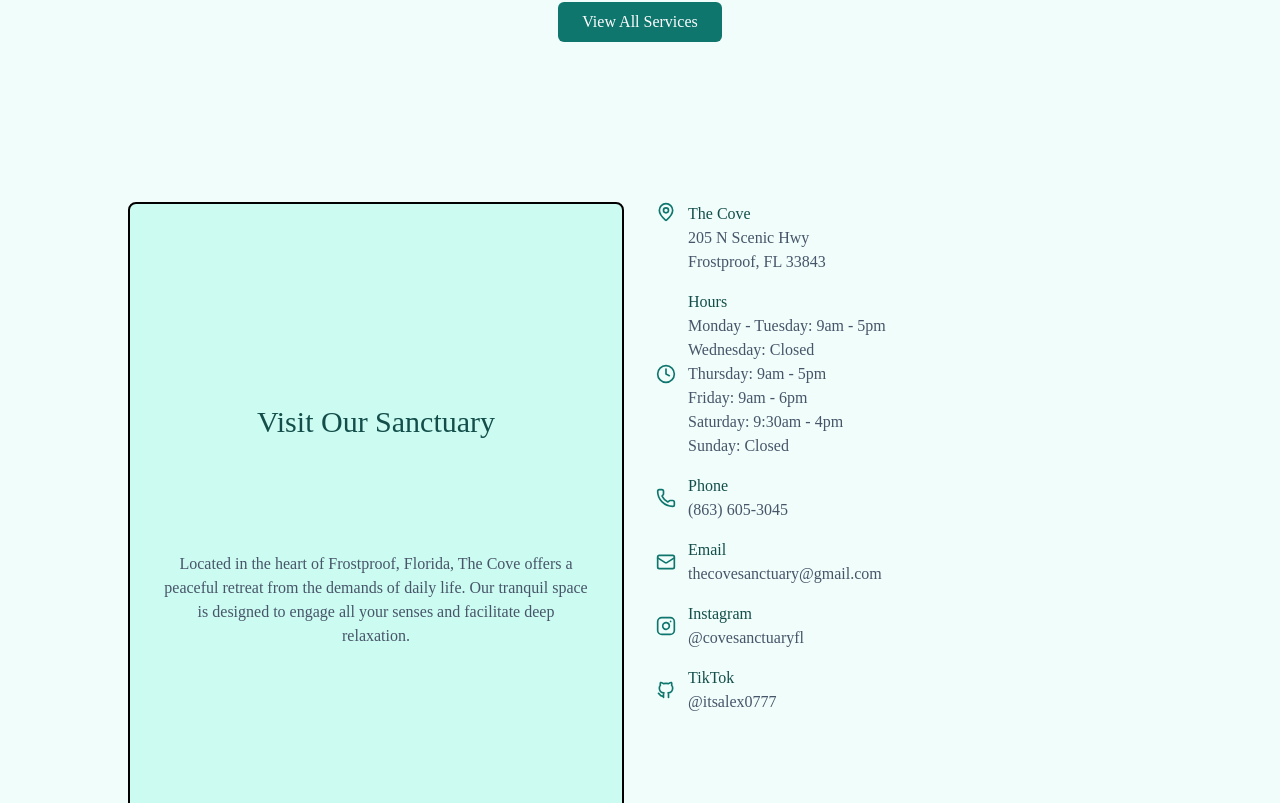
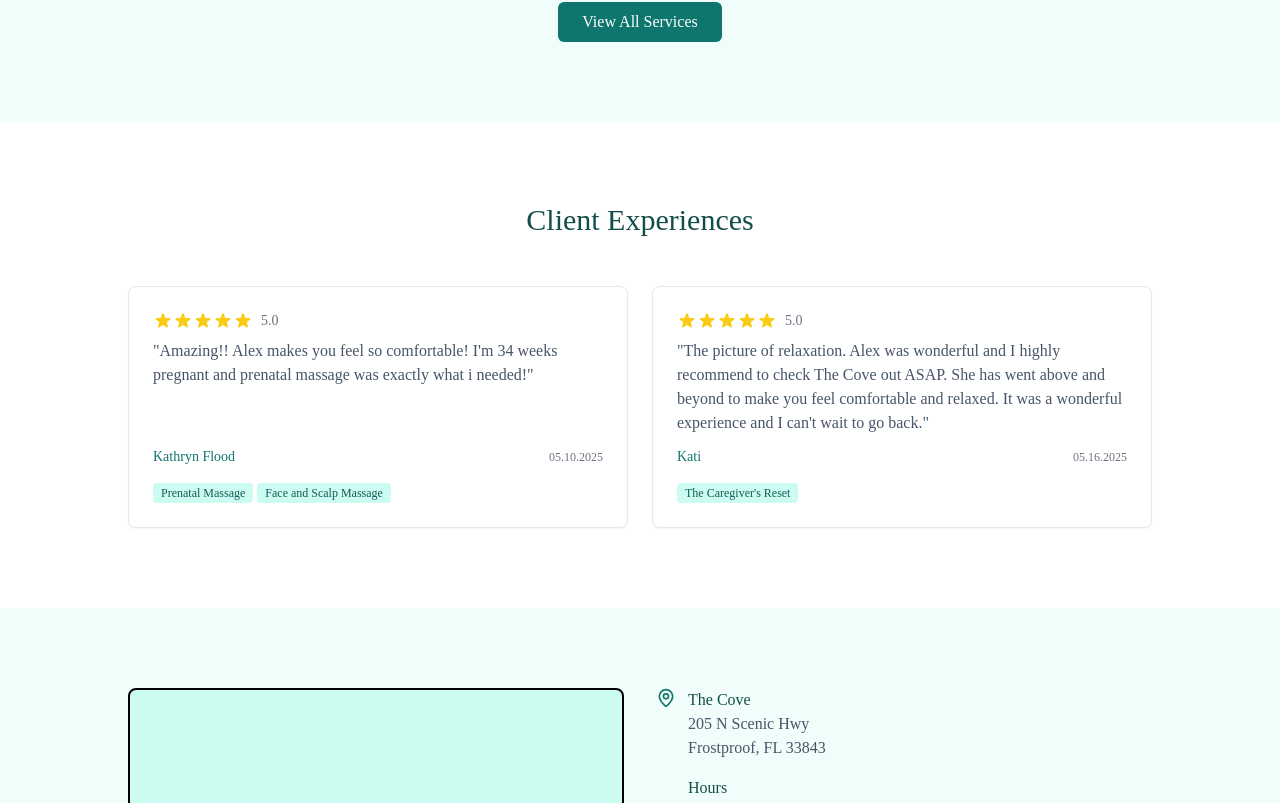
Before and after one commit to CDTottenDev/COWD-The-Cove, a Next.js app: page / in a window 1280 px wide. Shown: the part 2438-3241 px from the top of the page. Built offline with nearby package versions, Linux system fonts and the light colour scheme.

Commit message:
testimonials

```diff
--- a/app/page.tsx
+++ b/app/page.tsx
@@ -220,29 +220,65 @@ export default function Home() {
       </section>
 
       {/* Testimonials */}
-      {/* <section className="bg-white px-4 py-12 sm:py-20">
+      <section className="bg-white px-4 py-12 sm:py-20">
         <div className="container mx-auto max-w-5xl">
           <h2 className="text-center font-serif text-2xl font-light text-teal-900 sm:text-3xl">Client Experiences</h2>
 
           <div className="mt-8 grid gap-4 sm:mt-12 sm:gap-6 md:grid-cols-2">
-            <div className="rounded-lg bg-teal-50 p-4 sm:p-6">
-              <p className="text-sm text-slate-600 sm:text-base">
-                "The Japanese head spa treatment at The Cove was unlike anything I've experienced before. Alexandra's
-                technique melted away weeks of tension in just one session. I left feeling completely renewed."
+            <div className="rounded-lg bg-white p-4 sm:p-6 border border-gray-200 shadow-sm flex flex-col h-full">
+              <div className="flex items-center gap-2 mb-2">
+                <div className="flex text-yellow-400">
+                  {[...Array(5)].map((_, i) => (
+                    <svg key={i} className="w-5 h-5" fill="currentColor" viewBox="0 0 20 20">
+                      <path d="M9.049 2.927c.3-.921 1.603-.921 1.902 0l1.07 3.292a1 1 0 00.95.69h3.462c.969 0 1.371 1.24.588 1.81l-2.8 2.034a1 1 0 00-.364 1.118l1.07 3.292c.3.921-.755 1.688-1.54 1.118l-2.8-2.034a1 1 0 00-1.175 0l-2.8 2.034c-.784.57-1.838-.197-1.539-1.118l1.07-3.292a1 1 0 00-.364-1.118L2.98 8.72c-.783-.57-.38-1.81.588-1.81h3.461a1 1 0 00.951-.69l1.07-3.292z" />
+                    </svg>
+                  ))}
+                </div>
+                <span className="text-sm text-gray-500">5.0</span>
+              </div>
+              <p className="text-sm text-slate-600 sm:text-base flex-grow">
+                "Amazing!! Alex makes you feel so comfortable! I'm 34 weeks pregnant and prenatal massage was exactly what i needed!"
               </p>
-              <p className="mt-3 text-sm font-medium text-teal-700 sm:mt-4">— Sarah M.</p>
+              <div className="mt-3 flex items-center justify-between">
+                <p className="text-sm font-medium text-teal-700">Kathryn Flood</p>
+                <p className="text-xs text-gray-500">05.10.2025</p>
+              </div>
+              <div className="mt-4 flex flex-wrap gap-1">
+                <span className="inline-flex items-center px-2 py-0.5 rounded text-xs font-medium bg-teal-100 text-teal-800">
+                  Prenatal Massage
+                </span>
+                <span className="inline-flex items-center px-2 py-0.5 rounded text-xs font-medium bg-teal-100 text-teal-800">
+                  Face and Scalp Massage
+                </span>
+              </div>
             </div>
-
-            <div className="rounded-lg bg-teal-50 p-4 sm:p-6">
-              <p className="text-sm text-slate-600 sm:text-base">
-                "I've been coming to The Cove monthly for over a year now. The combination of foot soaks and massage
-                therapy has significantly improved my chronic pain issues. This place is truly a sanctuary."
+            <div className="rounded-lg bg-white p-4 sm:p-6 border border-gray-200 shadow-sm flex flex-col h-full">
+              <div className="flex items-center gap-2 mb-2">
+                <div className="flex text-yellow-400">
+                  {[...Array(5)].map((_, i) => (
+                    <svg key={i} className="w-5 h-5" fill="currentColor" viewBox="0 0 20 20">
+                      <path d="M9.049 2.927c.3-.921 1.603-.921 1.902 0l1.07 3.292a1 1 0 00.95.69h3.462c.969 0 1.371 1.24.588 1.81l-2.8 2.034a1 1 0 00-.364 1.118l1.07 3.292c.3.921-.755 1.688-1.54 1.118l-2.8-2.034a1 1 0 00-1.175 0l-2.8 2.034c-.784.57-1.838-.197-1.539-1.118l1.07-3.292a1 1 0 00-.364-1.118L2.98 8.72c-.783-.57-.38-1.81.588-1.81h3.461a1 1 0 00.951-.69l1.07-3.292z" />
+                    </svg>
+                  ))}
+                </div>
+                <span className="text-sm text-gray-500">5.0</span>
+              </div>
+              <p className="text-sm text-slate-600 sm:text-base flex-grow">
+                "The picture of relaxation. Alex was wonderful and I highly recommend to check The Cove out ASAP. She has went above and beyond to make you feel comfortable and relaxed. It was a wonderful experience and I can't wait to go back."
               </p>
-              <p className="mt-3 text-sm font-medium text-teal-700 sm:mt-4">— Michael T.</p>
+              <div className="mt-3 flex items-center justify-between">
+                <p className="text-sm font-medium text-teal-700">Kati</p>
+                <p className="text-xs text-gray-500">05.16.2025</p>
+              </div>
+              <div className="mt-4 flex flex-wrap gap-1">
+                <span className="inline-flex items-center px-2 py-0.5 rounded text-xs font-medium bg-teal-100 text-teal-800">
+                  The Caregiver's Reset
+                </span>
+              </div>
             </div>
           </div>
         </div>
-      </section> */}
+      </section>
 
       {/* Contact & Location */}
       <section id="contact" className="bg-teal-50 px-4 py-12 sm:py-20">
```
